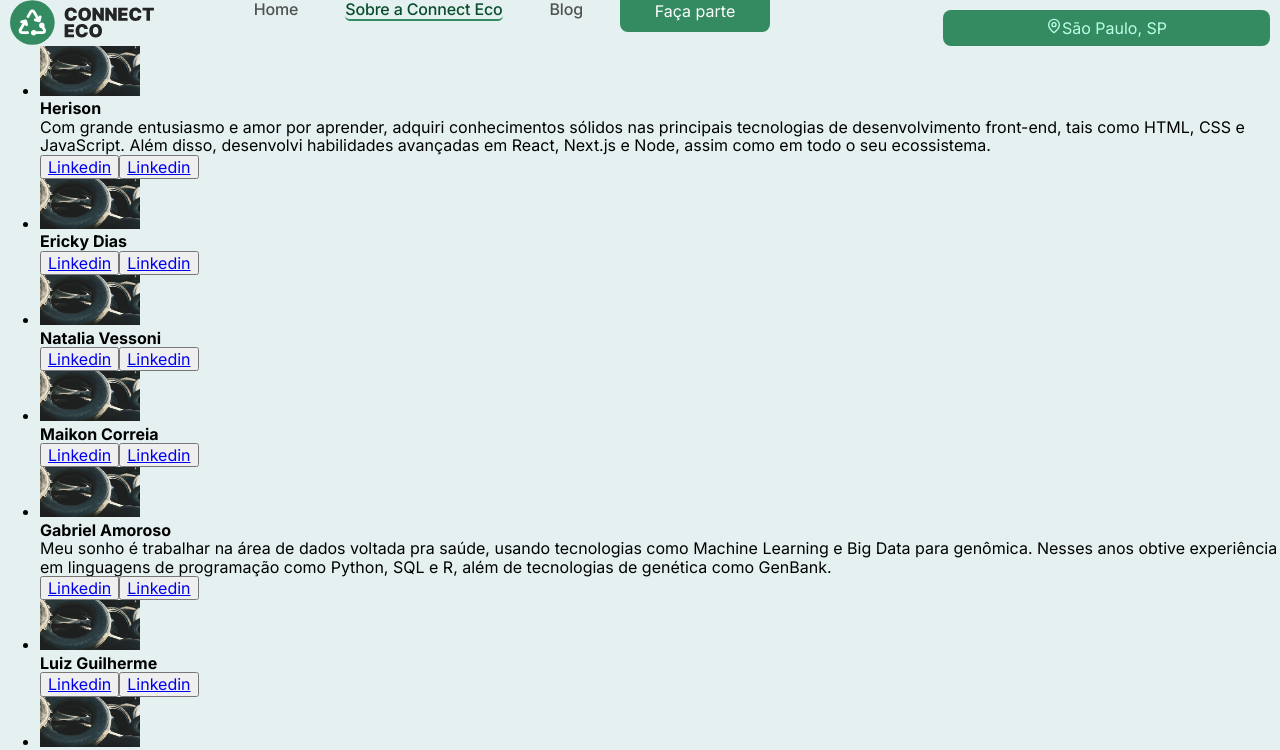
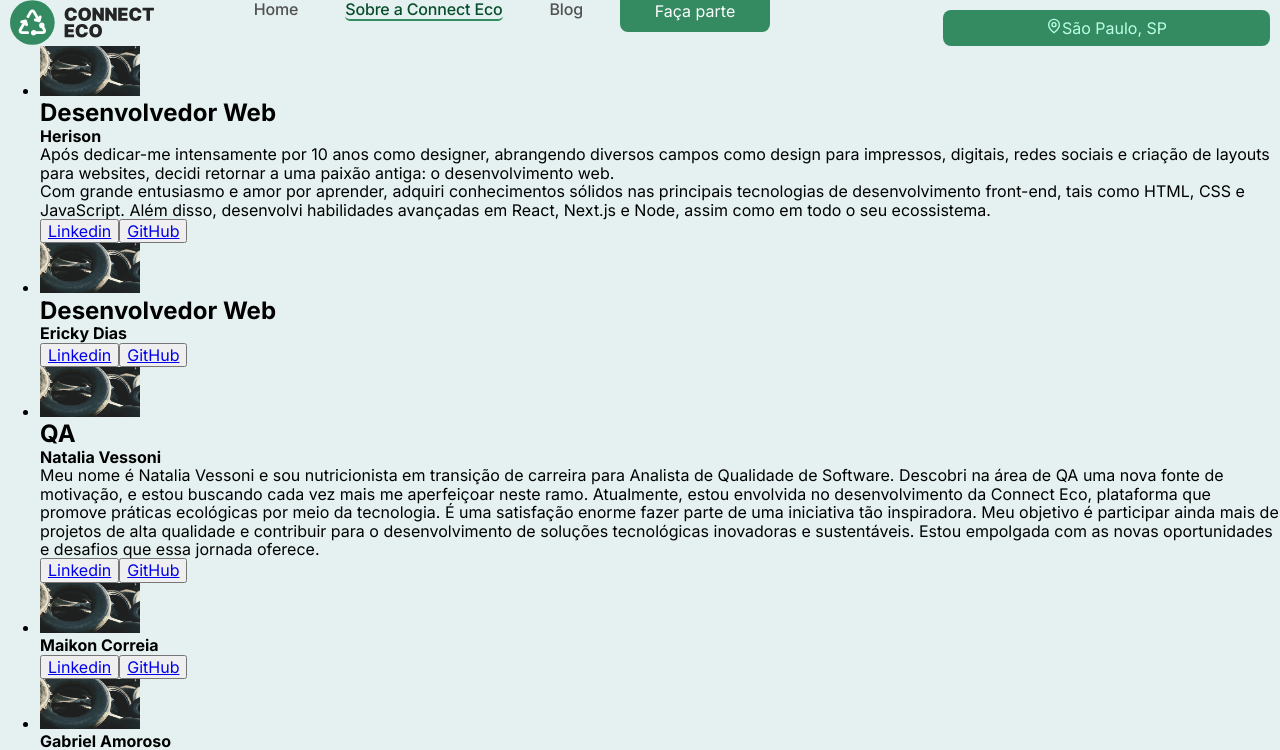
Before and after one commit to Connect-Eco/connecteco, a Next.js app: page /about in a window 1280 px wide. Shown: the top 750 px of the page. Built offline with nearby package versions, Linux system fonts and the light colour scheme.

Commit message:
add renderizaçao dos cards na tela

```diff
--- a/src/components/CardsAbout/Card.jsx
+++ b/src/components/CardsAbout/Card.jsx
@@ -2,21 +2,24 @@
 import CustomImage from "../CustomImage";
 import CustomButton from "../CustomButton";
 import Link from 'next/link';
-export default function Card({ nome,descicao,descricaoDois, src, alt, width, height, linkedin, gitHub }) {
+export default function Card({ nome,descricao,descricaoDois,cargo, src, alt, width, height, linkedin, gitHub }) {
     return (
         <li className="card">
             <CustomImage className="card__image" width={width} height={height} src={src} alt={alt} />
+            {cargo?<h2>{cargo}</h2>:null}
+
             <div>
                 <h4>{nome}</h4>
                 <div>
-                    <p>{descicao}</p>
-                    <p>{descricaoDois}</p>
+                    {descricao ? <p>{descricao}</p> : null}
+                    {descricaoDois ? <p>{descricaoDois}</p> : null}
                 </div>
             </div>
 
             <div>
-                <CustomButton className={"cards-about__btn"} ><Link href={linkedin} target='_blank'>Linkedin</Link></CustomButton>
-                <CustomButton className={"cards-about__btn"} ><Link href={gitHub} target='_blank'>Linkedin</Link></CustomButton>
+              {linkedin? <CustomButton className={"cards-about__btn"} ><Link href={linkedin} target='_blank'>Linkedin</Link></CustomButton> : null}
+              {gitHub? <CustomButton className={"cards-about__btn"} ><Link href={gitHub} target='_blank'>GitHub</Link></CustomButton> : null}
+
             </div>
         </li>
     );
--- a/src/components/CardsAbout/CardsAbout.jsx
+++ b/src/components/CardsAbout/CardsAbout.jsx
@@ -1,16 +1,25 @@
-
 import Card from "./Card";
 import postIntegrants from "@/constants/postIntegrantes";
 export default function CardsAbout() {
-    console.log(postIntegrants)
+  console.log(postIntegrants);
   return (
     <ul className="cards-about">
-            {postIntegrants.map((integrante)=>{
+      {postIntegrants.map((integrante) => {
         return (
-                <Card linkedin={integrante.linkLinkedin} gitHub={integrante.linkGithub} src={integrante.imagem} nome={integrante.nome} alt={integrante.nome} descicao={integrante.descricaoDois} width={100} height={50} />
-            )
+          <Card
+            linkedin={integrante.linkLinkedin}
+            gitHub={integrante.linkGithub}
+            src={integrante.imagem}
+            nome={integrante.nome}
+            alt={integrante.nome}
+            descricao={integrante.descricao}
+            descricaoDois={integrante.descricaoDois}
+            width={100}
+            height={50}
+            cargo={integrante.cargo}
+          />
+        );
       })}
-
     </ul>
   );
 }
--- a/src/constants/postIntegrantes.js
+++ b/src/constants/postIntegrantes.js
@@ -93,8 +93,7 @@
     cargos: "QA",
     descricao:
       "Luso-brasileira, vivi toda a vida em Portugal, sou licenciada há 18 anos em Radiologia e há 14 anos a trabalhar no “Programa de Rastreio de Cancro da Mama” na Liga Portuguesa Contra o Cancro. Presentemente encontro-me a realizar meus estudos como QA Tester.O desafio desta transição de carreira, reaproximou de mim uma fluidez e identificação muito prazerosas com as tecnologias de Informação, nomeadamente com a área de Software.",
-    descricaoDois:
-      "Tenho na minha bagagem anos de experiência em ambientes exigentes e softskills muito especiais, trazidos pela delicadeza que um assunto como o câncer requer. Hoje, a minha motivação é mudar o percurso profissional num caminho mais entusiasmante e dinâmico. Participar ativamente, dar um propósito, ver o produto crescer, adicionar-lhe qualidade, é recompensador! Tenho, graças à organização do Hackthon 4 e dos meus estupendos colegas de grupo, esta oportunidade ímpar de participar no projeto Connect Eco, como minha primeira experiência inserida numa equipe de trabalho: um ambiente multicultural, inclusivo e dinâmico!",
+    descricaoDois:"Tenho na minha bagagem anos de experiência em ambientes exigentes e softskills muito especiais, trazidos pela delicadeza que um assunto como o câncer requer. Hoje, a minha motivação é mudar o percurso profissional num caminho mais entusiasmante e dinâmico. Participar ativamente, dar um propósito, ver o produto crescer, adicionar-lhe qualidade, é recompensador! Tenho, graças à organização do Hackthon 4 e dos meus estupendos colegas de grupo, esta oportunidade ímpar de participar no projeto Connect Eco, como minha primeira experiência inserida numa equipe de trabalho: um ambiente multicultural, inclusivo e dinâmico!",
     imagem: "/BannerOne.png",
     linkGithub: "https://github.com/angelaribeiro84",
     linkLinkedin: "https://www.linkedin.com/in/angelaribeiro84",
```
Lines whose indentation alone changed are shown as unchanged.
